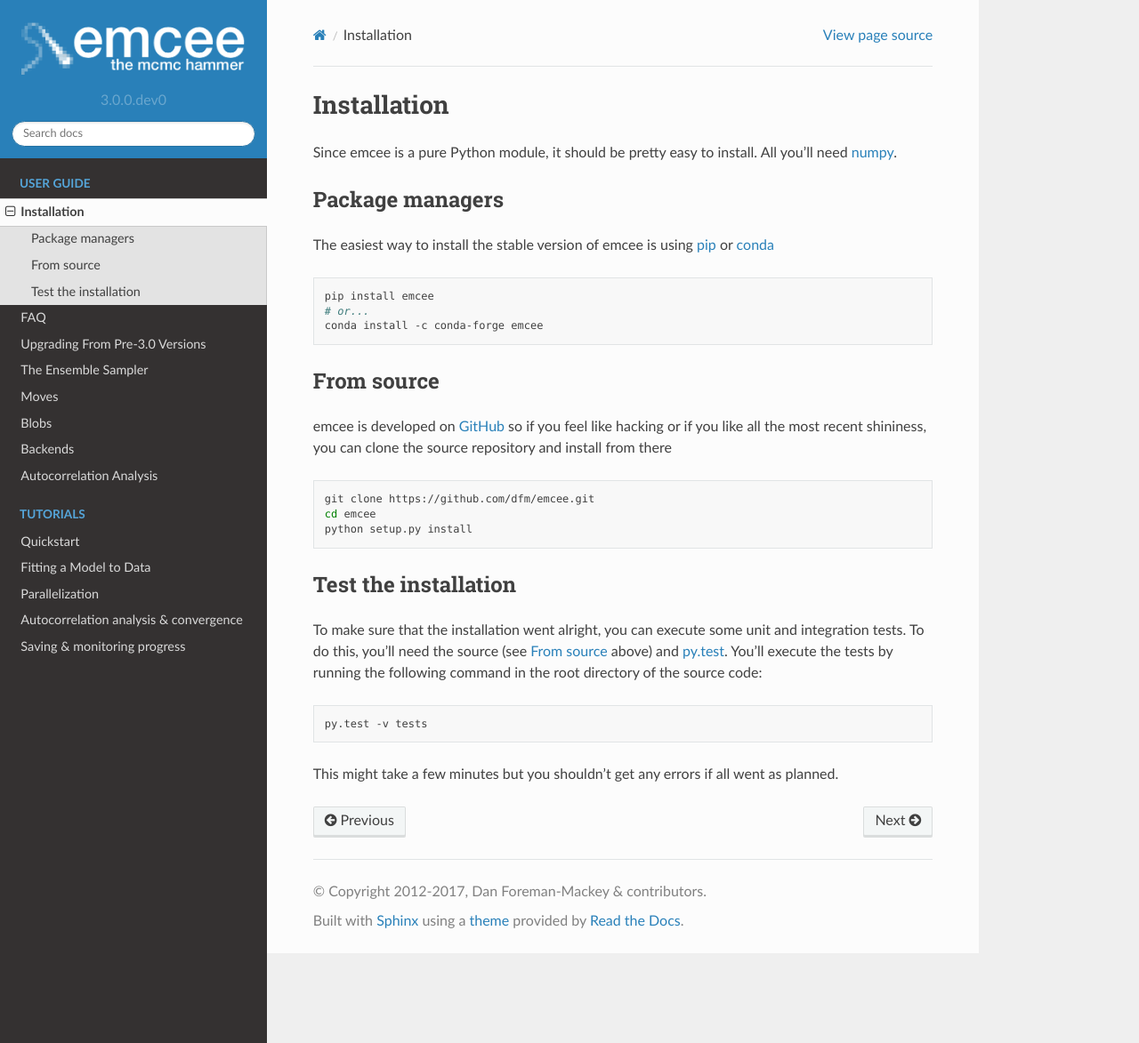
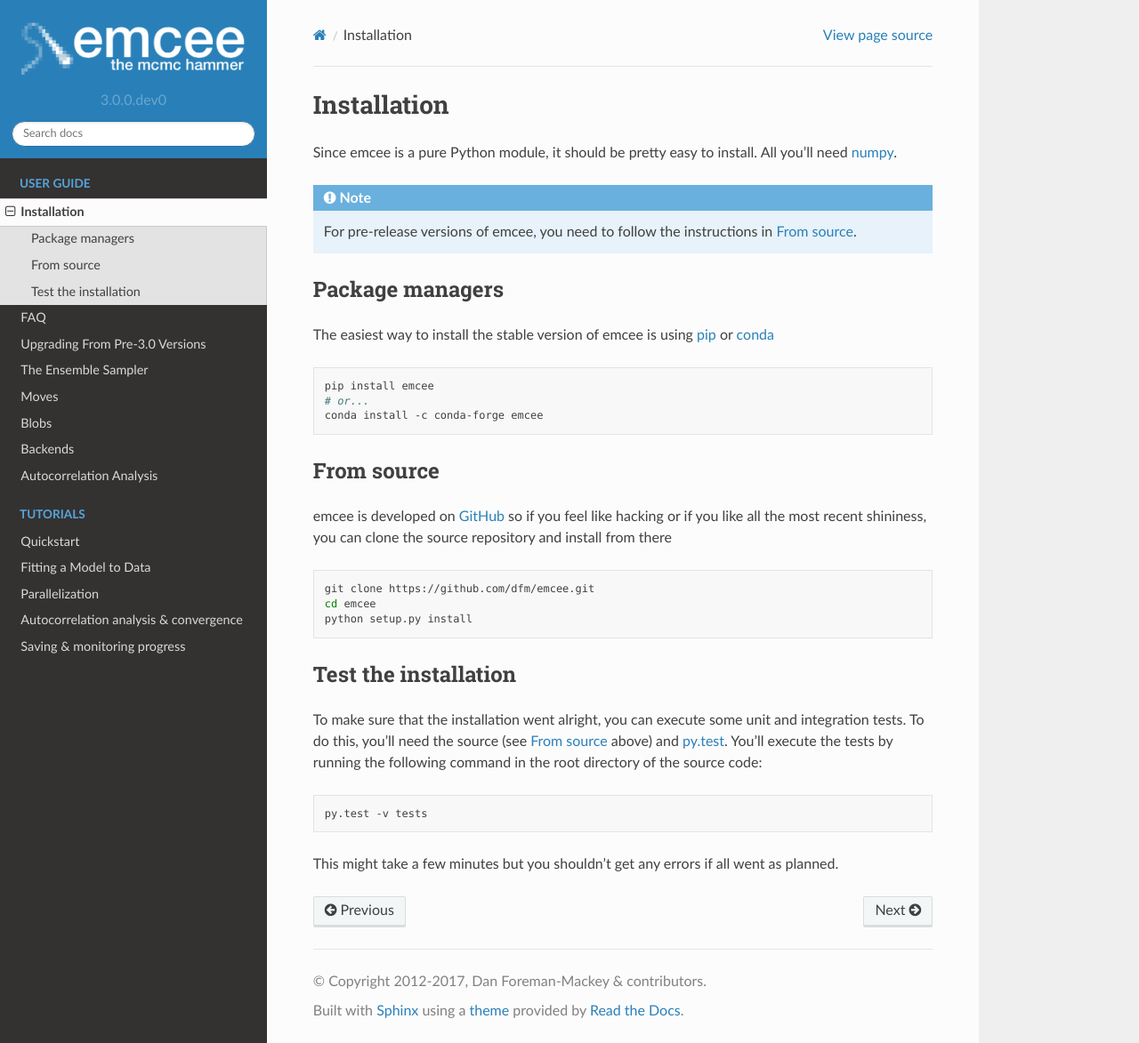
Before and after one commit to dfm/emcee, a Sphinx documentation site: the page built from docs/user/install.rst, in a window 1280 px wide and 1173 px high. Shown: the whole window at 89% size. Built offline with Sphinx 7.4.7 and the Read the Docs theme 2.0.0, drawn with Linux system fonts in a browser that asks for light colours.

Commit message:
from source note

```diff
--- a/docs/user/install.rst
+++ b/docs/user/install.rst
@@ -5,6 +5,9 @@ Installation
 
 Since emcee is a pure Python module, it should be pretty easy to install.
 All you'll need `numpy <http://numpy.scipy.org/>`_.
+
+.. note:: For pre-release versions of emcee, you need to follow the
+    instructions in :ref:`source`.
 
 
 Package managers
```
